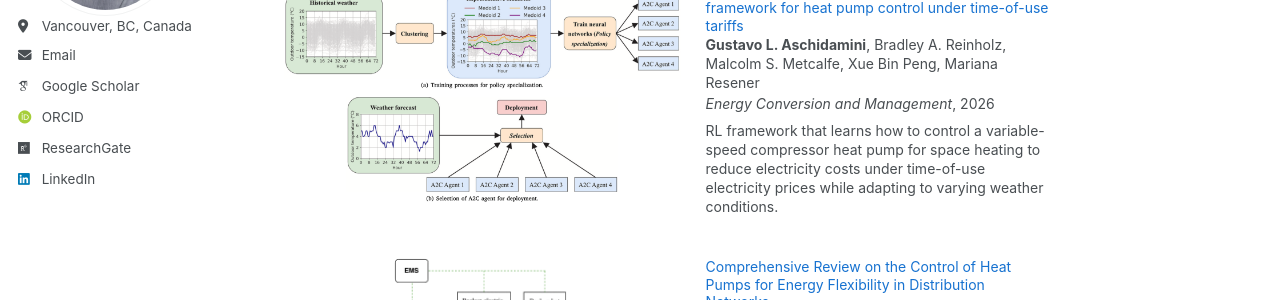
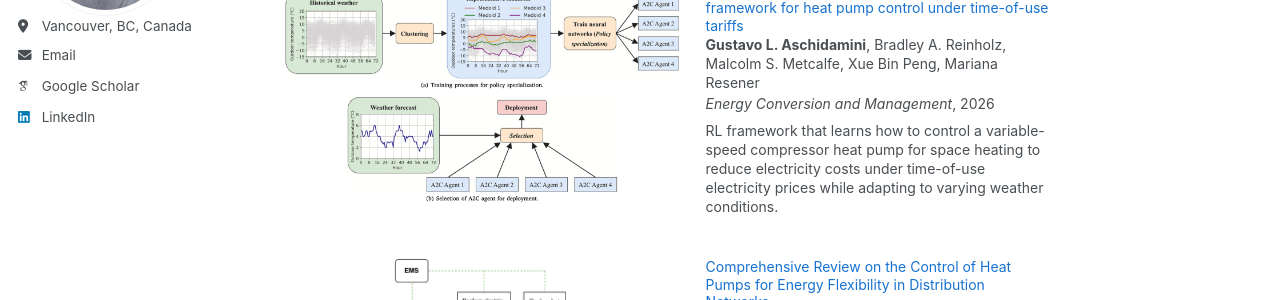
Before and after one commit to gaschidamini/gaschidamini.github.io, a Jekyll site: the page built from _pages/about.md, in a window 1280 px wide. Shown: the part 306-606 px from the top of the page. Built offline with Jekyll 4.4.1, drawn with Linux system fonts in a browser that asks for light colours; some web fonts are replaced.

Commit message:
Remove ORCID and ResearchGate from author sidebar
Comment out author.orcid and author.researchgate in _config.yml so the
sidebar no longer renders those links (values preserved for easy revert).

Co-Authored-By: Claude Opus 4.8 <noreply@anthropic.com>

```diff
--- a/_config.yml
+++ b/_config.yml
@@ -35,10 +35,10 @@ author:
   arxiv            : # URL - Update with the correct link to your profile
   googlescholar    : "https://scholar.google.com/citations?user=f5t0LmcAAAAJ&hl=en&oi=ao"
   impactstory      : # URL
-  orcid            : "http://orcid.org/0000-0002-1667-3803"
+  orcid            : # "http://orcid.org/0000-0002-1667-3803"
   semantic         : # URL
   pubmed           : # URL
-  researchgate     : "https://www.researchgate.net/profile/Gustavo-Aschidamini?ev=hdr_xprf"
+  researchgate     : # "https://www.researchgate.net/profile/Gustavo-Aschidamini?ev=hdr_xprf"
   scopus           : # URL
 
   # Repositories and software development
```
